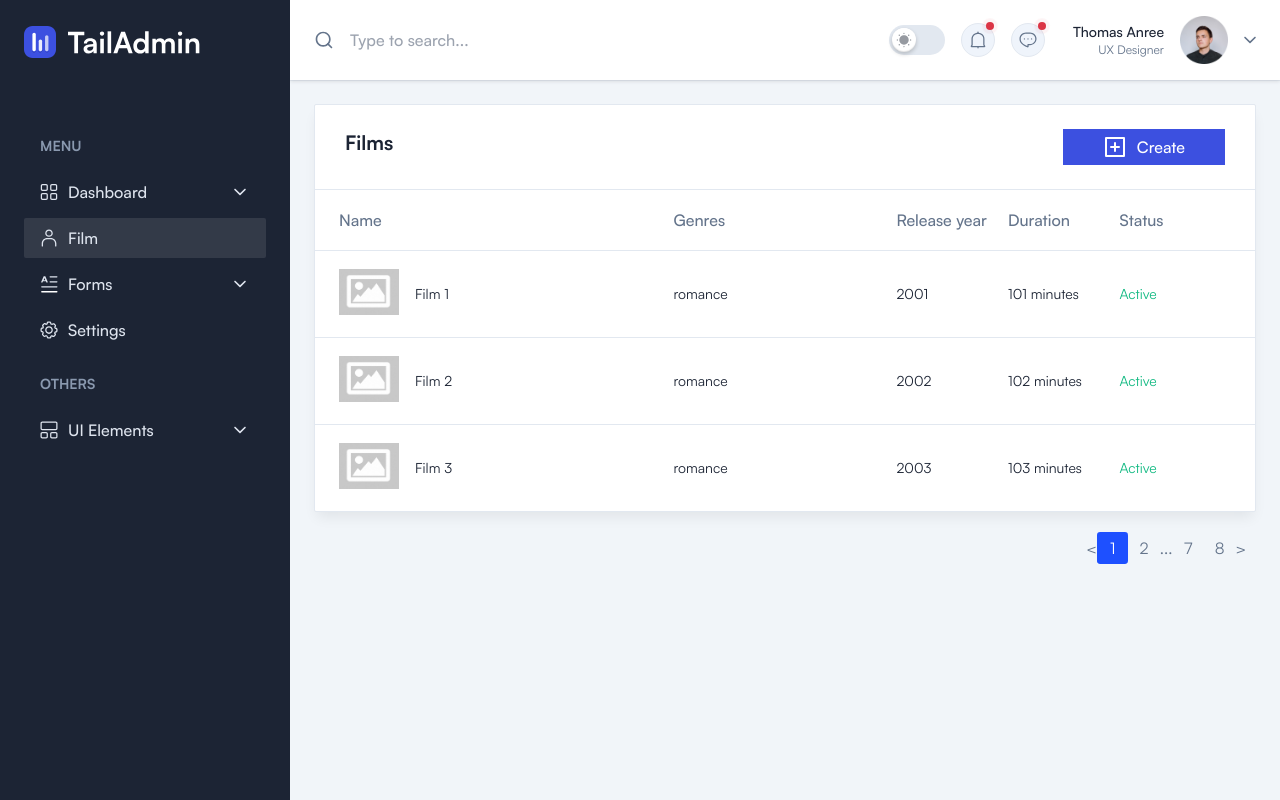
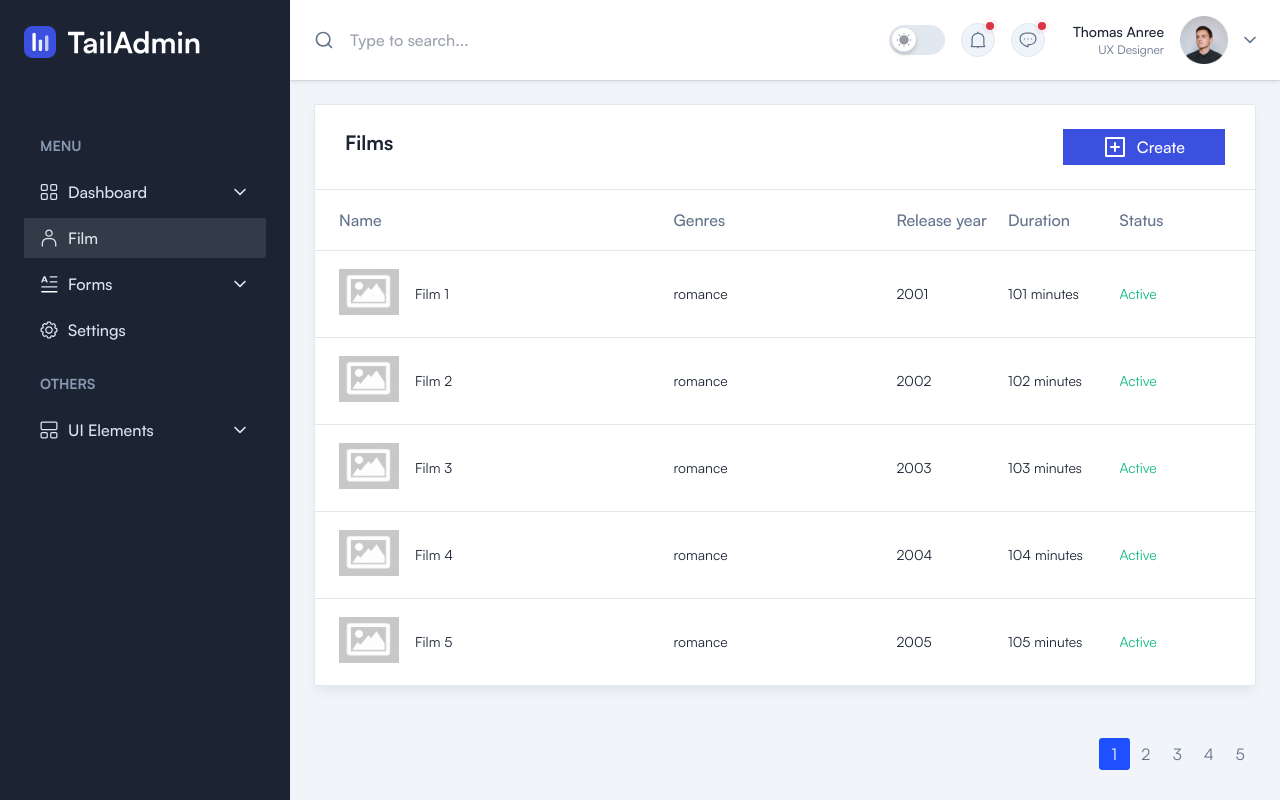
Before and after one commit to duc-lt-mor/cinema-admin-ui, a Next.js app: page /film in a window 1280 px wide. Built offline with nearby package versions, Linux system fonts and the light colour scheme; a web font is replaced by a local one.

Commit message:
paginate on server side

```diff
--- a/app/film/page.tsx
+++ b/app/film/page.tsx
@@ -1,16 +1,10 @@
-"use client";
 import AppTable from "@/components/Tables/AppTable";
 import AuthLayout from "../layouts/auth-layout";
-import { TAppTableColumns, TCreateRowElements } from "@/types/app-table.type";
+import { TAppTableColumns } from "@/types/app-table.type";
 import { TFilmList } from "@/types/film.type";
 import Image from "next/image";
 import imageNotFound from "../../public/images/image-not-found.jpeg";
-import { useRouter } from "next/navigation";
-import { TResponseSuccess } from "@/types/response.type";
 import { HttpStatusCode } from "axios";
-import { useState } from "react";
-import "../pagination.css";
-import { useCallback, useMemo } from "react";
 
 const sampleFilms: TFilmList = Array.from({ length: 22 }, (_, i) => i + 1).map(
   (filmId) => {
@@ -25,59 +19,38 @@ const sampleFilms: TFilmList = Array.from({ length: 22 }, (_, i) => i + 1).map(
   },
 );
 
-const FilmList = () => {
-  const router = useRouter();
-
-  const tableColumns = useMemo<TAppTableColumns>(
-    () => ({
+const FilmList = async ({
+  searchParams: { page, limit = "5" },
+}: {
+  searchParams: { page: string; limit?: string };
+}) => {
+  const tableColumns: TAppTableColumns = {
     Name: 3,
     Genres: 2,
     "Release year": 1,
     Duration: 1,
     Status: 1,
-    }),
-    [],
-  );
+  };
 
-  const pageSize = 3;
+  let _page = parseInt(page, 10);
+  _page = !_page || _page < 1 ? 1 : _page;
+  let _limit = parseInt(limit, 10);
+  _limit = !_limit || _limit < 2 ? 2 : _limit;
 
-  const [result, setResult] = useState<
-    TResponseSuccess<{
-      films: TFilmList;
-      page: number;
-      filmsCount: number;
-    }>
-  >({
+  const result = {
     type: "success",
     statusCode: HttpStatusCode.Ok,
     data: {
-      films: sampleFilms.slice(0, pageSize),
-      page: 1,
+      films: sampleFilms.slice(
+        (_page - 1) * _limit,
+        (_page - 1) * _limit + _limit,
+      ),
+      page,
       filmsCount: sampleFilms.length,
     },
-  });
-
-  const onPageChange = useCallback((selectedItem: { selected: number }) => {
-    const { selected } = selectedItem;
-    setResult({
-      ...result,
-      data: {
-        ...result.data,
-        films: sampleFilms.slice(
-          selected * pageSize,
-          selected * pageSize + pageSize,
-        ),
-        page: selected + 1,
-      },
-    });
-  }, []);
-
-  const createRowElements = useCallback<TCreateRowElements<TFilmList>>(
-    (films: TFilmList) => {
-      const handleRowClick = (filmId: string) => {
-        router.push(`/film/${filmId}`);
   };
 
+  const createRowElements = (films: TFilmList) => {
     return films?.length > 0 ? (
       <ul>
         {films.map((film) => {
@@ -85,7 +58,6 @@ const FilmList = () => {
             <li
               className="grid grid-cols-6 border-t border-stroke py-4.5 px-4 dark:border-strokedark sm:grid-cols-8 md:px-6 2xl:px-7.5 cursor-pointer"
               key={film._id}
-                onClick={() => handleRowClick(film._id)}
             >
               <div
                 className={`col-span-${tableColumns["Name"]} flex items-center`}
@@ -109,16 +81,13 @@ const FilmList = () => {
                 className={`col-span-${tableColumns["Genres"]} hidden items-center sm:flex`}
               >
                 <p className="text-sm text-black dark:text-white">
-                    {film.genres.reduce(
-                      (prevGenres, currGenre, idx, genres) => {
+                  {film.genres.reduce((prevGenres, currGenre, idx, genres) => {
                     let displayText = `${prevGenres}${currGenre}`;
                     if (idx !== genres.length - 1) {
                       displayText = `${displayText}, `;
                     }
                     return displayText;
-                      },
-                      "",
-                    )}
+                  }, "")}
                 </p>
               </div>
               <div
@@ -151,15 +120,7 @@ const FilmList = () => {
         No films are found
       </p>
     );
-    },
-    [router, tableColumns],
-  );
-
-  const handleCreateButtonOnClick = useCallback(() => {
-    router.push("film/new");
-  }, [router]);
-
-  const pageCount = useMemo(() => Math.ceil(sampleFilms.length / pageSize), []);
+  };
 
   return (
     <AuthLayout>
@@ -169,19 +130,12 @@ const FilmList = () => {
           columns={tableColumns}
           rows={result.data.films}
           createRowElements={createRowElements}
-          handleCreateButtonOnClick={handleCreateButtonOnClick}
+          createHref="/film/new"
           pagination={{
-            pageCount,
-            onPageChange,
-            previousLabel: "< ",
-            nextLabel: " >",
-            containerClassName: "pagination",
-            pageClassName: "page-item",
-            activeClassName: "active",
-            breakLabel: "...",
-            disableInitialCallback: true,
-            marginPagesDisplayed: 2,
-            pageLinkClassName: "page-link",
+            totalItems: sampleFilms.length,
+            currentPage: _page,
+            itemsPerPage: _limit,
+            renderPageLink: (_page) => `film?page=${_page}&limit=${_limit}`,
           }}
         />
       </div>
--- a/app/pagination.css
+++ b/app/pagination.css
@@ -9,7 +9,7 @@
   margin-right: 10px;
 }
 
-.active {
+.page-active {
   background-color: #1e50ff;
   border-radius: 10%;
   color: white;
--- /dev/null
+++ b/components/Pagination/Pagination.tsx
@@ -0,0 +1,46 @@
+import Link from "next/link";
+import React from "react";
+import usePagination, { dotts } from "../../hooks/usePagination";
+import "../../app/pagination.css";
+
+export type PaginationProps = {
+  totalItems: number;
+  currentPage: number;
+  renderPageLink: (page: number) => string;
+  itemsPerPage: number;
+};
+
+const Pagination = ({
+  totalItems,
+  currentPage,
+  itemsPerPage,
+  renderPageLink,
+}: PaginationProps) => {
+  const pages = usePagination(totalItems, currentPage, itemsPerPage);
+
+  return (
+    <ul className="flex items-center justify-center my-8">
+      {pages.map((pageNumber, i) => (
+        <li
+          key={i}
+          className={`page-item ${
+            pageNumber === currentPage ? "page-active" : ""
+          }`}
+        >
+          {pageNumber === dotts ? (
+            <span>{pageNumber}</span>
+          ) : (
+            <Link
+              href={renderPageLink(pageNumber as number)}
+              className="page-link"
+            >
+              {pageNumber}
+            </Link>
+          )}
+        </li>
+      ))}
+    </ul>
+  );
+};
+
+export default Pagination;
--- a/components/Tables/AppTable.tsx
+++ b/components/Tables/AppTable.tsx
@@ -1,21 +1,10 @@
 import { TAppTable } from "@/types/app-table.type";
-import ReactPaginate from "react-paginate";
+import Link from "next/link";
+import Pagination from "../Pagination/Pagination";
 
-import { memo } from "react";
-
-const AppTable = memo(function _AppTable<TRows extends any[]>(
-  props: TAppTable<TRows>,
-) {
-  const {
-    title,
-    columns,
-    createRowElements,
-    rows,
-    handleCreateButtonOnClick,
-    pagination,
-  } = props;
-
-  console.log("inside AppTable");
+const AppTable = <TRows extends any[]>(props: TAppTable<TRows>) => {
+  const { title, columns, createRowElements, rows, createHref, pagination } =
+    props;
 
   return (
     <>
@@ -24,9 +13,9 @@ const AppTable = memo(function _AppTable<TRows extends any[]>(
           <h4 className="text-xl font-semibold text-black dark:text-white">
             {title}
           </h4>
-          <button
-            className="inline-flex items-center justify-center gap-2.5 bg-primary py-1.5 px-3.5 text-center font-medium text-white hover:bg-opacity-90 lg:px-8 xl:px-10"
-            onClick={handleCreateButtonOnClick}
+          <Link
+            href={createHref}
+            className="flex items-center justify-center gap-2.5 bg-primary py-1.5 px-3.5 font-medium text-white hover:bg-opacity-90 lg:px-8 xl:px-10"
           >
             <span>
               <svg
@@ -44,7 +33,7 @@ const AppTable = memo(function _AppTable<TRows extends any[]>(
               </svg>
             </span>
             Create
-          </button>
+          </Link>
         </div>
 
         <div className="grid grid-cols-6 border-t border-stroke py-4.5 px-4 dark:border-strokedark sm:grid-cols-8 md:px-6 2xl:px-7.5">
@@ -63,10 +52,10 @@ const AppTable = memo(function _AppTable<TRows extends any[]>(
         {createRowElements(rows)}
       </div>
       <div className="flex flex-row-reverse">
-        <ReactPaginate {...pagination} />
+        <Pagination {...pagination} />
       </div>
     </>
   );
-});
+};
 
 export default AppTable;
--- /dev/null
+++ b/hooks/usePagination.tsx
@@ -0,0 +1,35 @@
+export const dotts = "...";
+
+const getPages = (length: number, inc: number = 1) =>
+  Array.from({ length }, (_, i) => i + inc);
+
+export default function usePagination(
+  totalItems: number,
+  currentPage: number,
+  itemsPerPage: number,
+) {
+  const totalPages = Math.ceil(totalItems / itemsPerPage);
+
+  // -> 1 2 3 4 5
+  if (totalPages <= 5) {
+    return getPages(totalPages);
+  }
+  // -> 1 2 3 4 ... 10
+  if (currentPage <= 3) {
+    return [1, 2, 3, 4, dotts, totalPages];
+  }
+  // -> 1 ... 4 5 6 ... 10
+  if (currentPage < totalPages - 2) {
+    return [
+      1,
+      dotts,
+      currentPage - 1,
+      currentPage,
+      currentPage + 1,
+      dotts,
+      totalPages,
+    ];
+  }
+  // -> 1 ... 7 8 9 10
+  return [1, dotts, ...getPages(4, totalPages - 3)];
+}
--- a/package.json
+++ b/package.json
@@ -27,7 +27,6 @@
     "react": "18.2.0",
     "react-apexcharts": "^1.4.1",
     "react-dom": "18.2.0",
-    "react-paginate": "^8.2.0",
     "react-toastify": "^9.1.3",
     "tailwindcss": "3.3.3",
     "typescript": "5.1.6"
--- a/types/app-table.type.ts
+++ b/types/app-table.type.ts
@@ -1,5 +1,5 @@
+import { PaginationProps } from "@/components/Pagination/Pagination";
 import { ReactNode } from "react";
-import { ReactPaginateProps } from "react-paginate";
 
 type SizeInGridLayout = number;
 
@@ -16,6 +16,6 @@ export type TAppTable<TRows extends any[]> = {
   columns: TAppTableColumns;
   rows: TRows;
   createRowElements: TCreateRowElements<TRows>;
-  handleCreateButtonOnClick: (...args: any) => void;
-  pagination: ReactPaginateProps;
+  createHref: string;
+  pagination: PaginationProps;
 };
```
Also changed, not shown: 1 other file (tests, documents, lock files or other folders). Lines whose indentation alone changed are shown as unchanged.
